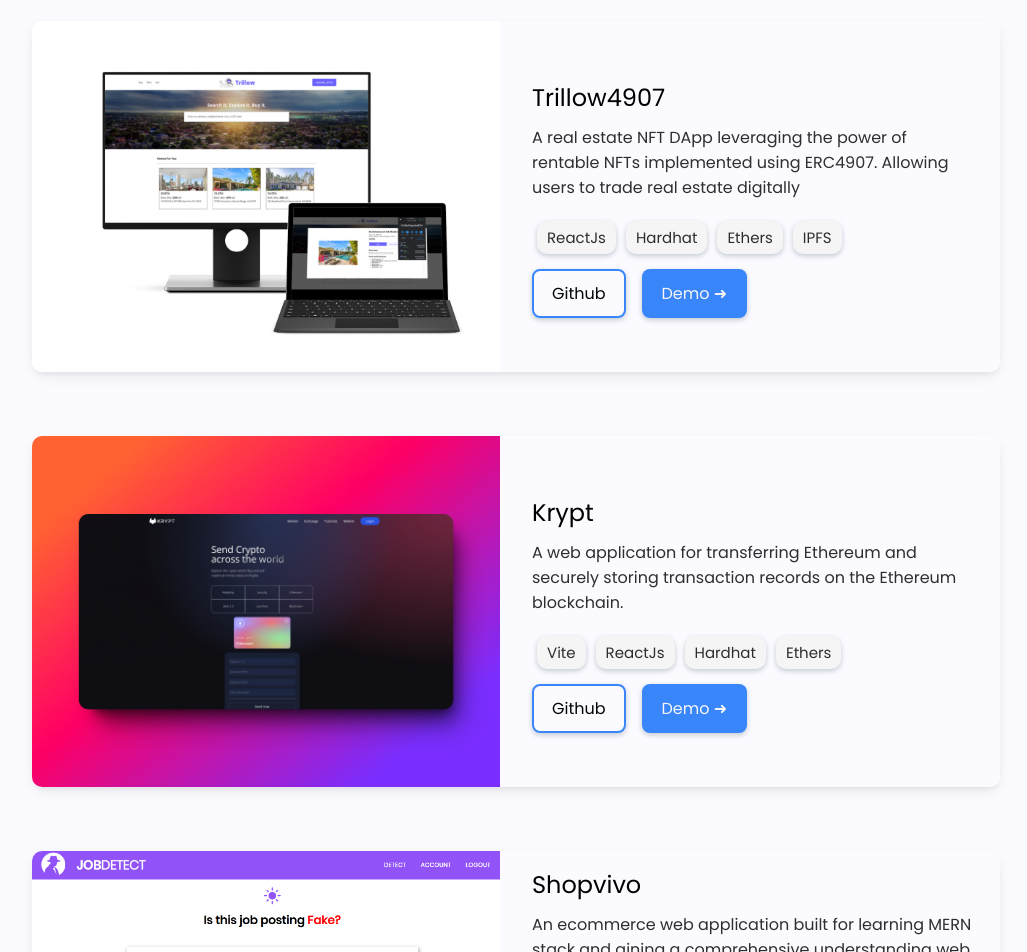
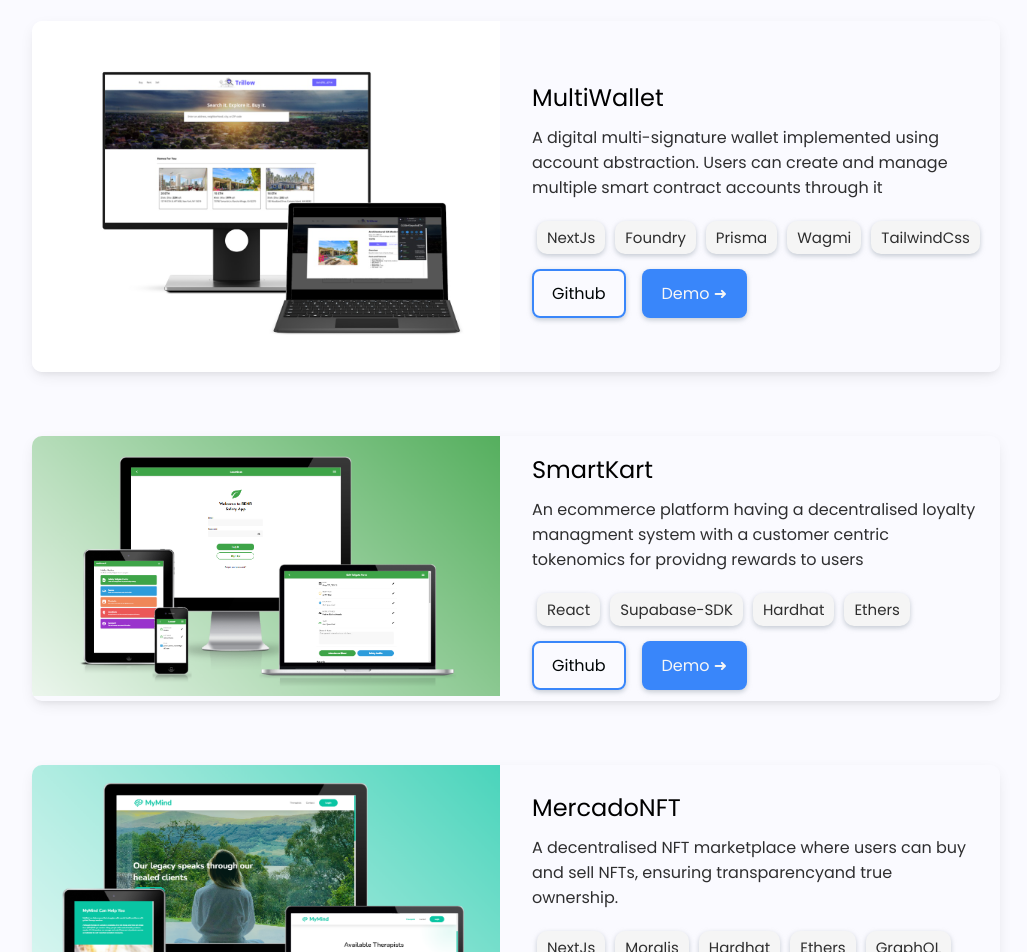
Before and after one commit to Smr0303/Samarjeet-Portfolio, a React (Create React App) app: page / in a window 1280 px wide. Shown: the part 920-1872 px from the top of the page, without its empty margins (124-1151 px from the left). Built offline with nearby package versions, Linux system fonts and the light colour scheme.

Commit message:
Projects done

```diff
--- a/src/data/ProjectData.js
+++ b/src/data/ProjectData.js
@@ -1,32 +1,32 @@
 // --------------------------------------- Project List
 export const ProjectList = [
-  // {
-  //   img: "/trillow.jpg",
-  //   title: "MultiWallet",
-  //   description:
-  //     "A digital multi-signature wallet implemented using account abstraction. Users can create and manage multiple smart contract accounts through it",
-  //   tech_stack: ["NextJs", "Foundry", "Prisma", "Wagmi","TailwindCss"],
-  //   github_url: "https://github.com/Smr0303/MultiWallet",
-  //   demo_url: "https://multi-wallet-beta.vercel.app/",
-  // },
-  // {
-  //   img: "/renr-responsive.png",
-  //   title: "SmartKart",
-  //   description:
-  //     "An ecommerce platform having a decentralised loyalty managment system with a customer centric tokenomics for providng rewards to users",
-  //   tech_stack: ["React", "Supabase-SDK", "Hardhat","Ethers"],
-  //   github_url: "https://github.com/Flipkart-Grid5-0-Blockchain/grid-frontend",
-  //   demo_url:  "https://youtu.be/QQskLAJ6yng",
-  // },
-  // {
-  //   img: "/mymind-responsive.png",
-  //   title: "MercadoNFT",
-  //   description:
-  //     "A decentralised NFT marketplace where users can buy and sell NFTs, ensuring transparencyand true ownership.",
-  //   tech_stack: ["NextJs", "Moralis","Hardhat", "Ethers", "GraphQL"],
-  //   github_url: "https://github.com/Smr0303/MercadoNFT",
-  //   demo_url: "",
-  // },
+  {
+    img: "/trillow.jpg",
+    title: "MultiWallet",
+    description:
+      "A digital multi-signature wallet implemented using account abstraction. Users can create and manage multiple smart contract accounts through it",
+    tech_stack: ["NextJs", "Foundry", "Prisma", "Wagmi","TailwindCss"],
+    github_url: "https://github.com/Smr0303/MultiWallet",
+    demo_url: "https://multi-wallet-beta.vercel.app/",
+  },
+  {
+    img: "/renr-responsive.png",
+    title: "SmartKart",
+    description:
+      "An ecommerce platform having a decentralised loyalty managment system with a customer centric tokenomics for providng rewards to users",
+    tech_stack: ["React", "Supabase-SDK", "Hardhat","Ethers"],
+    github_url: "https://github.com/Flipkart-Grid5-0-Blockchain/grid-frontend",
+    demo_url:  "https://youtu.be/QQskLAJ6yng",
+  },
+  {
+    img: "/mymind-responsive.png",
+    title: "MercadoNFT",
+    description:
+      "A decentralised NFT marketplace where users can buy and sell NFTs, ensuring transparencyand true ownership.",
+    tech_stack: ["NextJs", "Moralis","Hardhat", "Ethers", "GraphQL"],
+    github_url: "https://github.com/Smr0303/MercadoNFT",
+    demo_url: "",
+  },
   {
     img: "/trillow.jpg",
     title: "Trillow4907",
```
